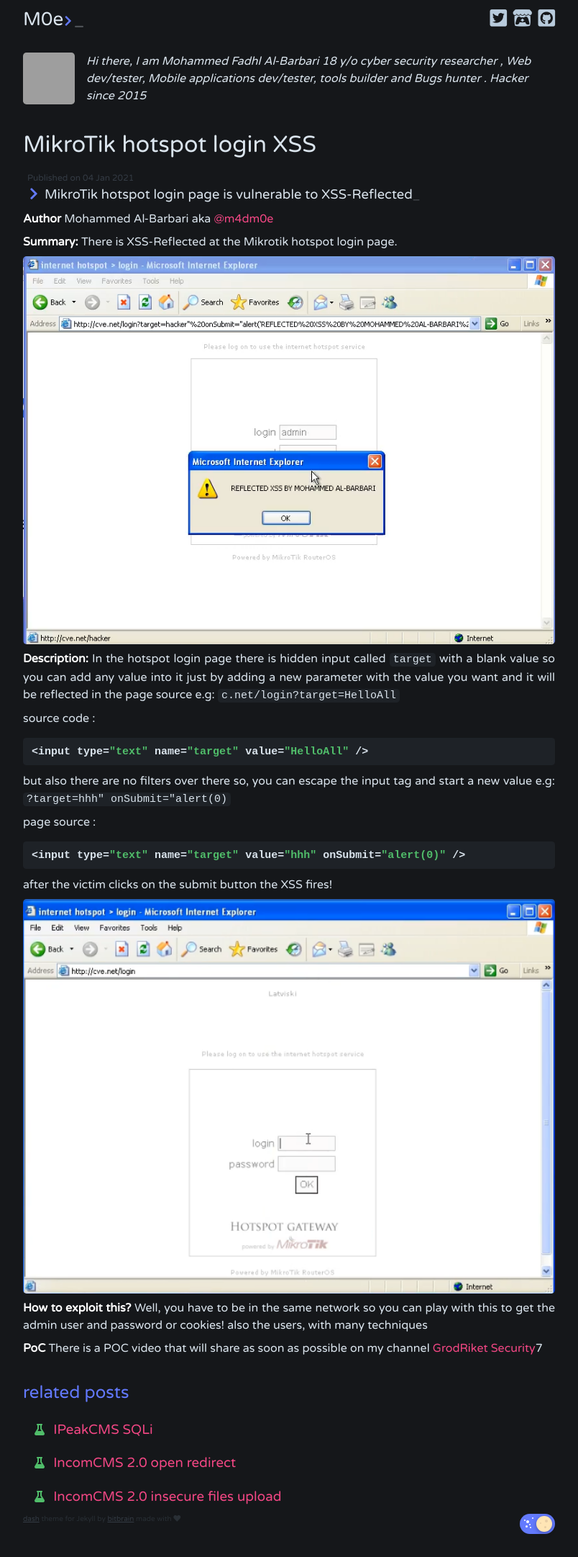
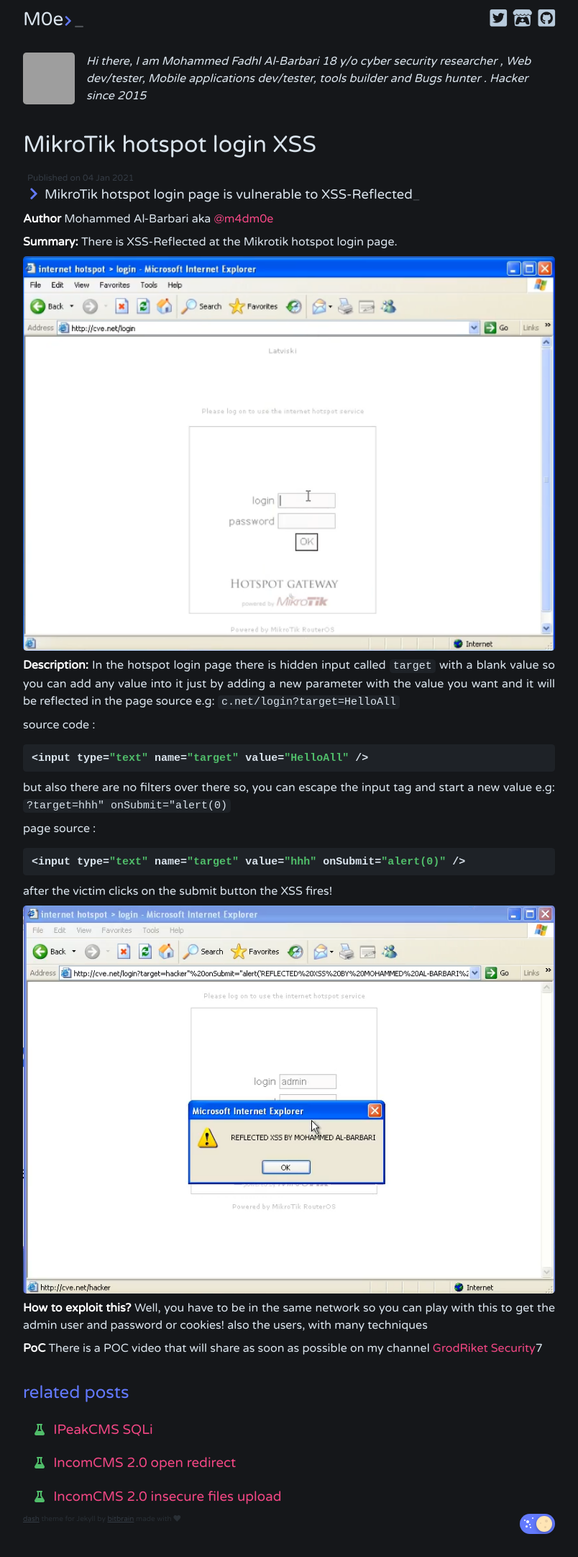
Before and after one commit to Spellingis/Spellingis.github.io, a Jekyll site: the page built from _posts/2021-01-04-mikrotik-xss-reflected.md, in a window 1280 px wide. Shown: the whole page at 72% size, without its empty margins (238-1042 px from the left). Built offline with Jekyll 4.4.1, drawn with Linux system fonts in a browser that asks for light colours; comment, search, counter and statistics services are not loaded; grey boxes are pictures that could not be loaded.

Commit message:
Update 2021-01-04-mikrotik-xss-reflected.md

````diff
--- a/_posts/2021-01-04-mikrotik-xss-reflected.md
+++ b/_posts/2021-01-04-mikrotik-xss-reflected.md
@@ -9,8 +9,7 @@ Tags: exploits bugbounty
 
 **Summary:** There is XSS-Reflected at the Mikrotik hotspot login page.
 
-![image](../../../assets/images/Screenshot_2021-01-04_20-34-48.png)
-
+![image](../../../assets/images/Screenshot_2021-01-04_20-35-15.png)
 
 **Description:** In the hotspot login page there is hidden input called `target` with a blank value so you can add any value into it just by adding a new parameter with the value you want and it will be reflected in the page source
 e.g: `c.net/login?target=HelloAll`
@@ -28,7 +27,7 @@ page source :
 ```
 after the victim clicks on the submit button the XSS fires!
 
-![image](../../../assets/images/Screenshot_2021-01-04_20-35-15.png)
+![image](../../../assets/images/Screenshot_2021-01-04_20-34-48.png)
 
 
 **How to exploit this?**
````
